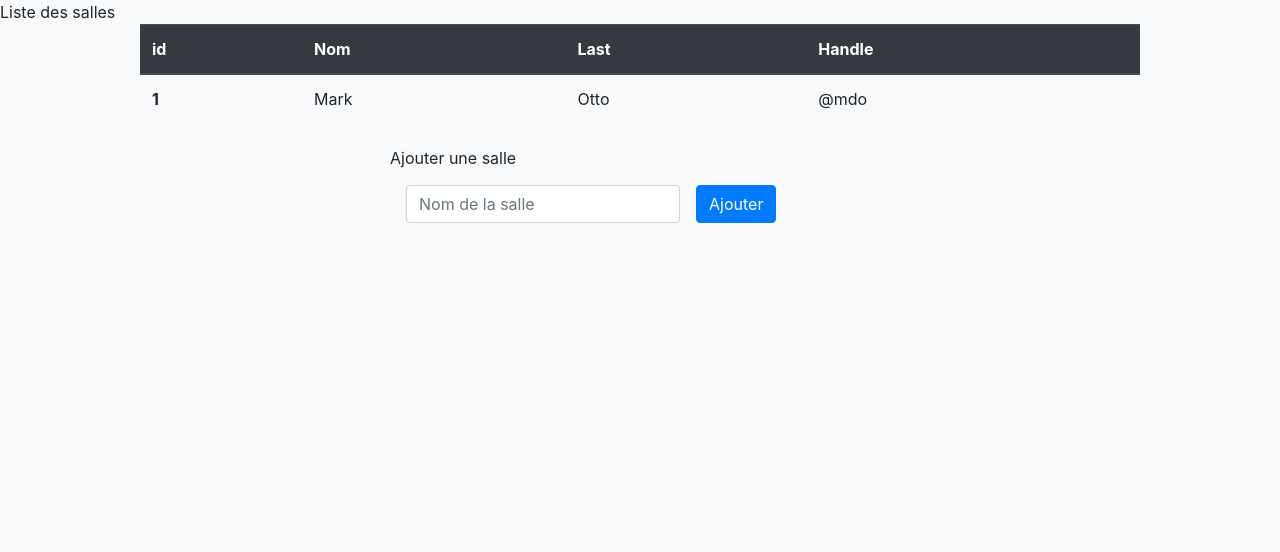
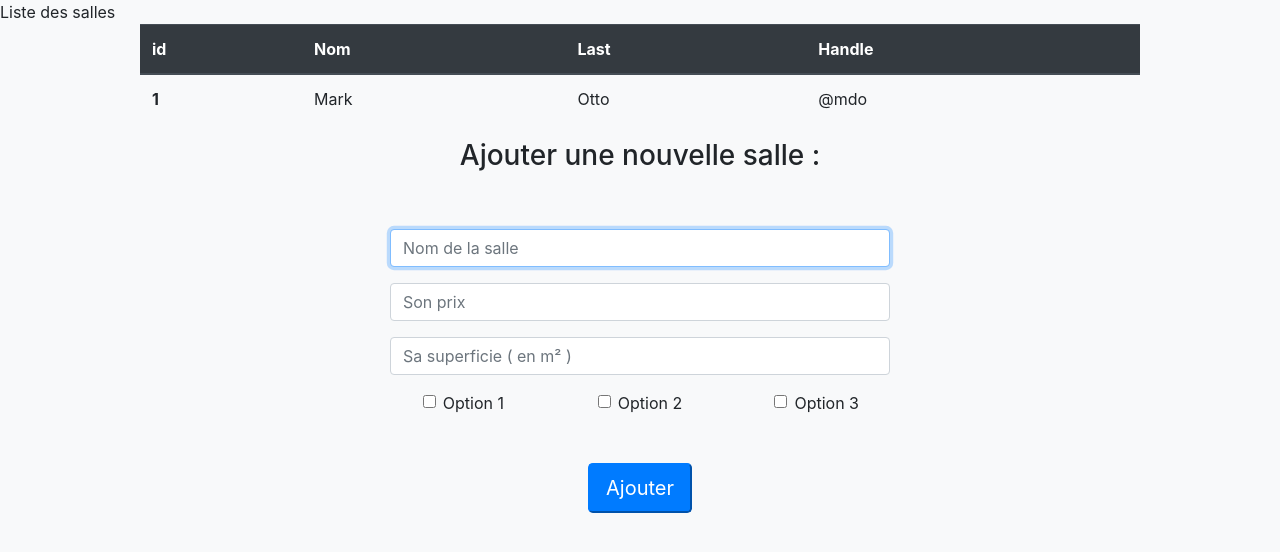
Before and after one commit to Floutts/Workshop3, a PHP site: template src/vue/gestionSalle.html.twig in a window 1280 px wide. Shown: the part 56-608 px from the top of the page. Run offline with PHP 8.4, Linux system fonts and the light colour scheme; the template is opened without the code that fills it, so the values that code supplies are empty; some libraries are stand-ins or nearby versions.

Commit message:
ajoutToutSaufOption

```diff
--- a/src/vue/gestionSalle.html.twig
+++ b/src/vue/gestionSalle.html.twig
@@ -1,6 +1,22 @@
 {% extends "base.html.twig" %}
 {% block title %} {{ parent() }} Gestion Salle {% endblock %}
 {% block contenu %}
+
+    {% if form.valide is defined %}
+    {% if form.valide == true %}
+        <h1 class="h3 mb-3 font-weight-normal" style="text-align: center">Ajout réussie</h1>
+        <h1 class="h3 mb-3 font-weight-normal" style="text-align: center">Voici le nom de la salle : {{form.nom}}</h1>
+        <h1 class="h3 mb-3 font-weight-normal" style="text-align: center">Voici son prix : {{form.prix}}</h1>
+        <h1 class="h3 mb-3 font-weight-normal" style="text-align: center">Voici sa superficie {{form.superficie}}</h1>
+
+    {% else %}
+        <div class="mx-auto" style="width: 400px;">
+            <h1 class="h3 mb-3 font-weight-normal" style="text-align: center">Echec de l'ajout</h1>
+            <h1 class="h3 mb-3 font-weight-normal" style="text-align: center">Erreur : {{form.message}}</h1>
+            <h1 class="h3 mb-3 font-weight-normal" style="text-align: center"><a href="index.php?page=acceuil" >Retourner sur la page d'acceuil</a></h1>
+        </div>
+    {% endif %}
+    {% else %}
 
     Liste des salles
     <div class="mx-auto" style="width: 1000px;">
@@ -27,20 +43,58 @@
 
 
     </div>
-    <div class="mx-auto" style="width: 500px;">
+    <div class="mx-auto" style="text-align: center;">
+        <h3> Ajouter une nouvelle salle :</h3>
+    </div>
+    <br/><br/>
+    <div class="mx-auto" style="width: 500px">
+    <form class="text-center" method="POST" action="index.php?page=gestionSalle">
+            <div class="form-group row">
+                <div class="col-sm-12">
+                    <input type="text" id="nom" name="nom" class="form-control" placeholder="Nom de la salle" required autofocus>
+                </div>
+            </div>
+        <div class="form-group row">
+            <div class="col-sm-12">
+                <input type="number" id="prix" name="prix" class="form-control" placeholder="Son prix " required >
+            </div>
+        </div>
+        <div class="form-group row">
+            <div class="col-sm-12">
+                <input type="number" id="superficie" name="superficie" class="form-control" placeholder="Sa superficie ( en m² )" required >
+            </div>
+        </div>
 
+            <div class="row">
+                <div class="col">
+                    <div class="form-check">
+                        <input class="form-check-input" type="checkbox" value="" id="defaultCheck1">
+                        <label class="form-check-label" for="defaultCheck1">
+                            Option 1
+                        </label>
+                    </div>
+                </div>
+                <div class="col">
+                    <div class="form-check">
+                        <input class="form-check-input" type="checkbox" value="" id="defaultCheck1">
+                        <label class="form-check-label" for="defaultCheck1">
+                            Option 2
+                        </label>
+                    </div>
+                </div>
+                <div class="col">
+                    <div class="form-check">
+                        <input class="form-check-input" type="checkbox" value="" id="defaultCheck1">
+                        <label class="form-check-label" for="defaultCheck1">
+                            Option 3
+                        </label>
+                    </div>
+                </div>
+            </div>
+        <br/><br/>
+            <button type="submit" class="btn-lg btn-primary mb-2" name="btAjouter">Ajouter</button>
+        </form>
 
-        <form class="form-inline" >
-            <div class="form-group mb-2">
-                <label for="staticEmail2" class="sr-only"> Ajouter une salle</label>
-                <input type="text" readonly class="form-control-plaintext" id="staticEmail2" value="Ajouter une salle">
-            </div>
-            <div class="form-group mx-sm-3 mb-2">
-                <label for="inputPassword2" class="sr-only">Nom de la salle</label>
-                <input type="text" class="form-control" id="inputPassword2" placeholder="Nom de la salle">
-            </div>
-            <button type="submit" class="btn btn-primary mb-2">Ajouter</button>
-        </form>
     </div>
-
+{% endif %}
 {% endblock %}
```
Also changed, not shown: src/controleur/controleur_salle.php (+15 -1 lines).
